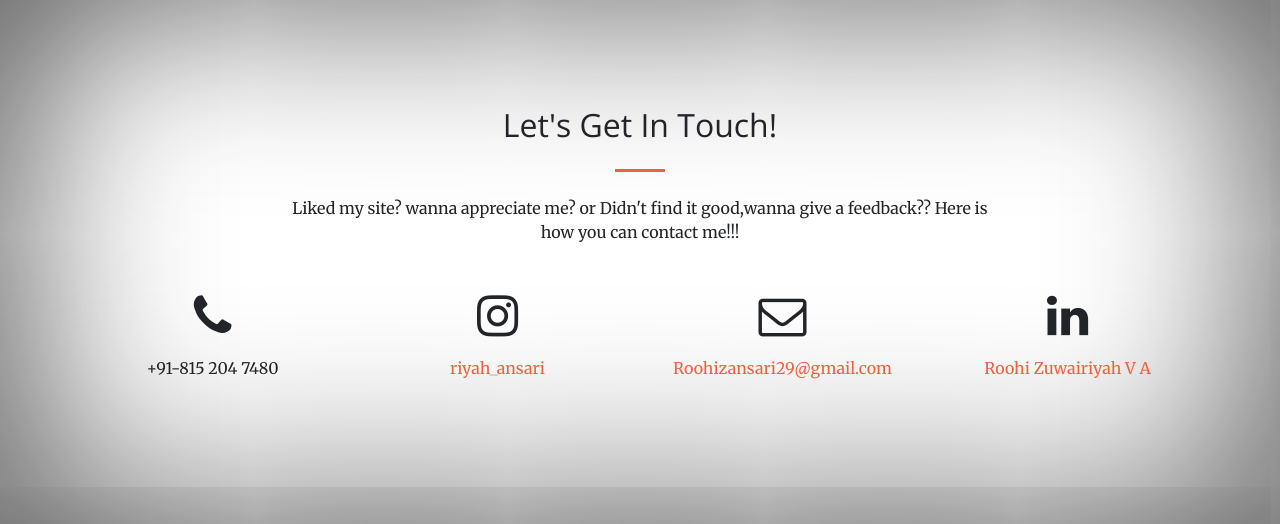
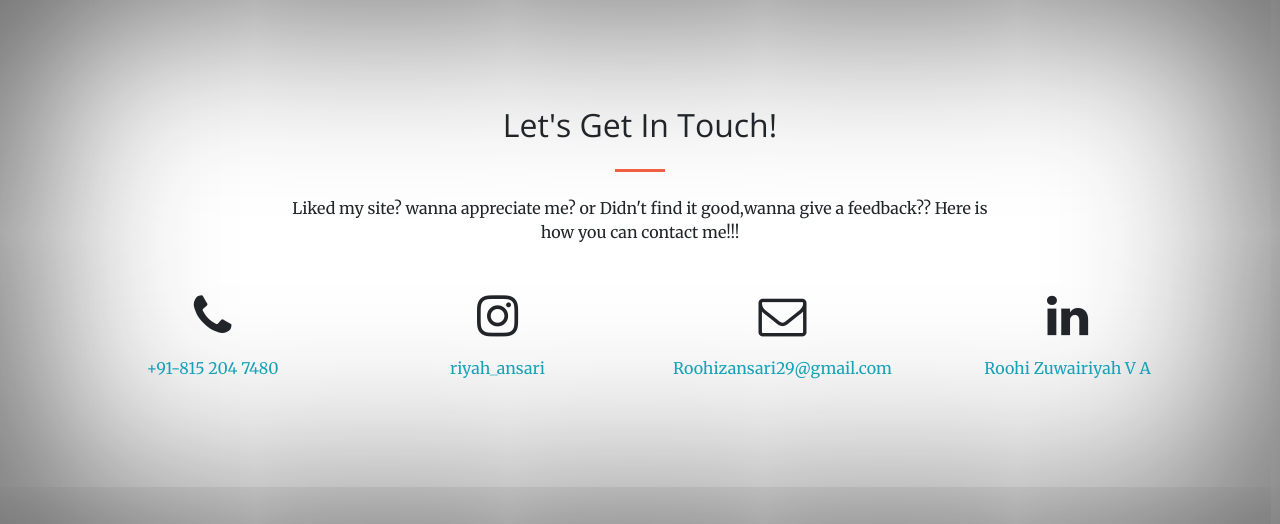
Before and after one commit to RoohiZuwairiyah/RoohiZuwairiyah.github.io, a plain HTML site: page index.html in a window 1280 px wide. Shown: the part 3578-4102 px from the top of the page. Drawn offline with nearby package versions, Linux system fonts and the light colour scheme.

Commit message:
Update index.html

```diff
--- a/index.html
+++ b/index.html
@@ -488,27 +488,27 @@
         <div class="row">
           <div class="col-lg-3 ml-auto text-center">
             <i class="fa fa-phone fa-3x mb-3 sr-contact"></i>
-            <p>+91-815 204 7480</p>
+            <p><a class="text-info">+91-815 204 7480</a></p>
           </div>
 
 		  <div class="col-lg-3 mr-auto text-center">
             <i class="fa fa-instagram fa-3x mb-3 sr-contact"></i>
             <p>
-              <a href="https://www.instagram.com/riyah_ansari/">riyah_ansari</a>
+              <a href="https://www.instagram.com/riyah_ansari/"  class="text-info">riyah_ansari</a>
             </p>
           </div>
 
           <div class="col-lg-3 mr-auto text-center">
             <i class="fa fa-envelope-o fa-3x mb-3 sr-contact"></i>
             <p>
-              <a href="mailto:Roohizansari29@gmail.com">Roohizansari29@gmail.com</a>
+              <a href="mailto:Roohizansari29@gmail.com"  class="text-info">Roohizansari29@gmail.com</a>
             </p>
           </div>
 
 		  <div class="col-lg-3 mr-auto text-center">
             <i class="fa fa-linkedin fa-3x mb-3 sr-contact"></i>
             <p>
-              <a href="https://www.linkedin.com/in/roohi-zuwairiyah-v-a-34a108b2">Roohi Zuwairiyah V A</a>
+              <a href="https://www.linkedin.com/in/roohi-zuwairiyah-v-a-34a108b2" class="text-info">Roohi Zuwairiyah V A</a>
             </p>
           </div>
 
```
